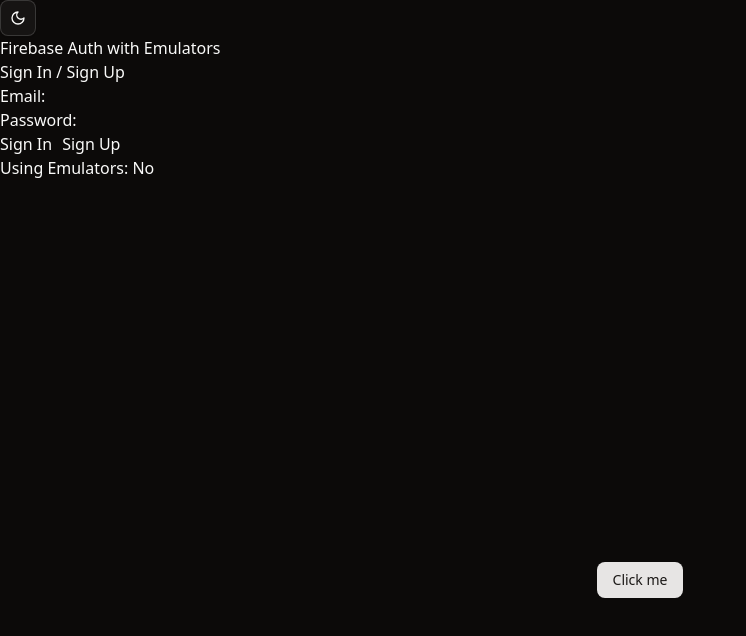
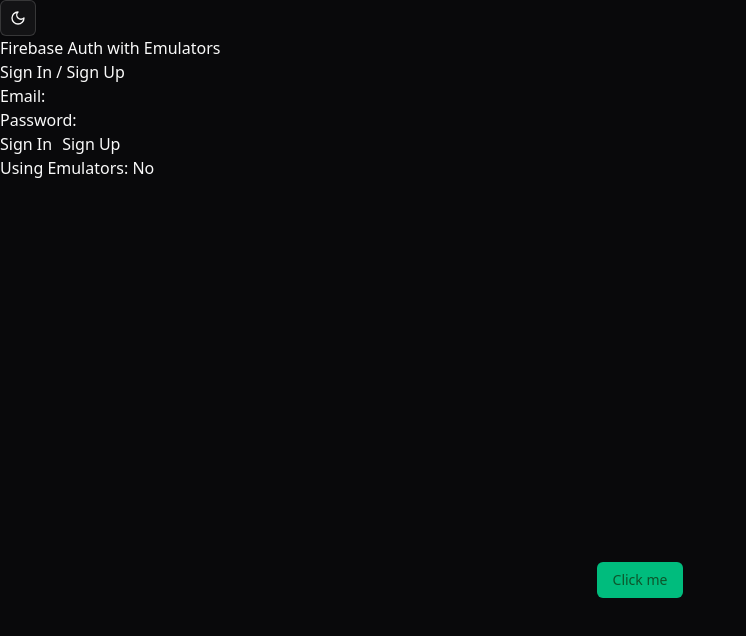
Before and after one commit to boyarkogc/farm_iot_project, a React (Vite) app in the folder react-frontend/: page / in a window 1280 px wide. Shown: the top 636 px of the page, without its empty margins (0-746 px from the left). Built offline with nearby package versions, Linux system fonts and the light colour scheme; no server answers.

Commit message:
adding a basic green theme

```diff
--- a/react-frontend/src/index.css
+++ b/react-frontend/src/index.css
@@ -4,72 +4,72 @@
 @custom-variant dark (&:is(.dark *));
 
 :root {
-  --radius: 0.625rem;
+  --radius: 0.5rem;
   --background: oklch(1 0 0);
-  --foreground: oklch(0.147 0.004 49.25);
+  --foreground: oklch(0.141 0.005 285.823);
   --card: oklch(1 0 0);
-  --card-foreground: oklch(0.147 0.004 49.25);
+  --card-foreground: oklch(0.141 0.005 285.823);
   --popover: oklch(1 0 0);
-  --popover-foreground: oklch(0.147 0.004 49.25);
-  --primary: oklch(0.216 0.006 56.043);
-  --primary-foreground: oklch(0.985 0.001 106.423);
-  --secondary: oklch(0.97 0.001 106.424);
-  --secondary-foreground: oklch(0.216 0.006 56.043);
-  --muted: oklch(0.97 0.001 106.424);
-  --muted-foreground: oklch(0.553 0.013 58.071);
-  --accent: oklch(0.97 0.001 106.424);
-  --accent-foreground: oklch(0.216 0.006 56.043);
+  --popover-foreground: oklch(0.141 0.005 285.823);
+  --primary: oklch(0.723 0.219 149.579);
+  --primary-foreground: oklch(0.982 0.018 155.826);
+  --secondary: oklch(0.967 0.001 286.375);
+  --secondary-foreground: oklch(0.21 0.006 285.885);
+  --muted: oklch(0.967 0.001 286.375);
+  --muted-foreground: oklch(0.552 0.016 285.938);
+  --accent: oklch(0.967 0.001 286.375);
+  --accent-foreground: oklch(0.21 0.006 285.885);
   --destructive: oklch(0.577 0.245 27.325);
-  --border: oklch(0.923 0.003 48.717);
-  --input: oklch(0.923 0.003 48.717);
-  --ring: oklch(0.709 0.01 56.259);
+  --border: oklch(0.92 0.004 286.32);
+  --input: oklch(0.92 0.004 286.32);
+  --ring: oklch(0.723 0.219 149.579);
   --chart-1: oklch(0.646 0.222 41.116);
   --chart-2: oklch(0.6 0.118 184.704);
   --chart-3: oklch(0.398 0.07 227.392);
   --chart-4: oklch(0.828 0.189 84.429);
   --chart-5: oklch(0.769 0.188 70.08);
-  --sidebar: oklch(0.985 0.001 106.423);
-  --sidebar-foreground: oklch(0.147 0.004 49.25);
-  --sidebar-primary: oklch(0.216 0.006 56.043);
-  --sidebar-primary-foreground: oklch(0.985 0.001 106.423);
-  --sidebar-accent: oklch(0.97 0.001 106.424);
-  --sidebar-accent-foreground: oklch(0.216 0.006 56.043);
-  --sidebar-border: oklch(0.923 0.003 48.717);
-  --sidebar-ring: oklch(0.709 0.01 56.259);
+  --sidebar: oklch(0.985 0 0);
+  --sidebar-foreground: oklch(0.141 0.005 285.823);
+  --sidebar-primary: oklch(0.723 0.219 149.579);
+  --sidebar-primary-foreground: oklch(0.982 0.018 155.826);
+  --sidebar-accent: oklch(0.967 0.001 286.375);
+  --sidebar-accent-foreground: oklch(0.21 0.006 285.885);
+  --sidebar-border: oklch(0.92 0.004 286.32);
+  --sidebar-ring: oklch(0.723 0.219 149.579);
 }
 
 .dark {
-  --background: oklch(0.147 0.004 49.25);
-  --foreground: oklch(0.985 0.001 106.423);
-  --card: oklch(0.216 0.006 56.043);
-  --card-foreground: oklch(0.985 0.001 106.423);
-  --popover: oklch(0.216 0.006 56.043);
-  --popover-foreground: oklch(0.985 0.001 106.423);
-  --primary: oklch(0.923 0.003 48.717);
-  --primary-foreground: oklch(0.216 0.006 56.043);
-  --secondary: oklch(0.268 0.007 34.298);
-  --secondary-foreground: oklch(0.985 0.001 106.423);
-  --muted: oklch(0.268 0.007 34.298);
-  --muted-foreground: oklch(0.709 0.01 56.259);
-  --accent: oklch(0.268 0.007 34.298);
-  --accent-foreground: oklch(0.985 0.001 106.423);
+  --background: oklch(0.141 0.005 285.823);
+  --foreground: oklch(0.985 0 0);
+  --card: oklch(0.21 0.006 285.885);
+  --card-foreground: oklch(0.985 0 0);
+  --popover: oklch(0.21 0.006 285.885);
+  --popover-foreground: oklch(0.985 0 0);
+  --primary: oklch(0.696 0.17 162.48);
+  --primary-foreground: oklch(0.393 0.095 152.535);
+  --secondary: oklch(0.274 0.006 286.033);
+  --secondary-foreground: oklch(0.985 0 0);
+  --muted: oklch(0.274 0.006 286.033);
+  --muted-foreground: oklch(0.705 0.015 286.067);
+  --accent: oklch(0.274 0.006 286.033);
+  --accent-foreground: oklch(0.985 0 0);
   --destructive: oklch(0.704 0.191 22.216);
   --border: oklch(1 0 0 / 10%);
   --input: oklch(1 0 0 / 15%);
-  --ring: oklch(0.553 0.013 58.071);
+  --ring: oklch(0.527 0.154 150.069);
   --chart-1: oklch(0.488 0.243 264.376);
   --chart-2: oklch(0.696 0.17 162.48);
   --chart-3: oklch(0.769 0.188 70.08);
   --chart-4: oklch(0.627 0.265 303.9);
   --chart-5: oklch(0.645 0.246 16.439);
-  --sidebar: oklch(0.216 0.006 56.043);
-  --sidebar-foreground: oklch(0.985 0.001 106.423);
-  --sidebar-primary: oklch(0.488 0.243 264.376);
-  --sidebar-primary-foreground: oklch(0.985 0.001 106.423);
-  --sidebar-accent: oklch(0.268 0.007 34.298);
-  --sidebar-accent-foreground: oklch(0.985 0.001 106.423);
+  --sidebar: oklch(0.21 0.006 285.885);
+  --sidebar-foreground: oklch(0.985 0 0);
+  --sidebar-primary: oklch(0.696 0.17 162.48);
+  --sidebar-primary-foreground: oklch(0.393 0.095 152.535);
+  --sidebar-accent: oklch(0.274 0.006 286.033);
+  --sidebar-accent-foreground: oklch(0.985 0 0);
   --sidebar-border: oklch(1 0 0 / 10%);
-  --sidebar-ring: oklch(0.553 0.013 58.071);
+  --sidebar-ring: oklch(0.527 0.154 150.069);
 }
 
 @theme inline {
```
